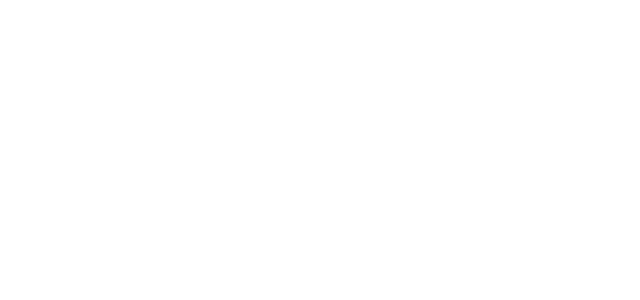
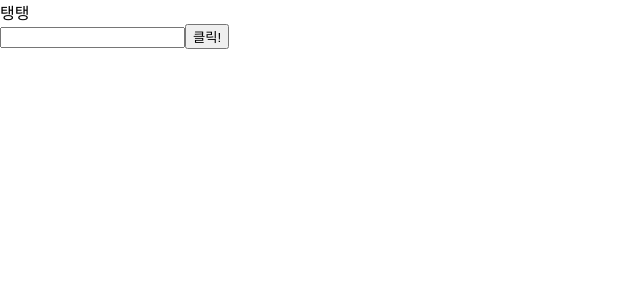
Before and after one commit to madplay/react-example, a React (Create React App) app: page /wordRelay in a window 1280 px wide. Shown: the top 300 px of the page, without its empty margins (0-640 px from the left). Built offline with nearby package versions, Linux system fonts and the light colour scheme.

Commit message:
Word Relay

```diff
--- a/src/App.js
+++ b/src/App.js
@@ -1,6 +1,7 @@
 import React from 'react';
 import { BrowserRouter, Route } from 'react-router-dom';
 import Home from './pages/Home';
+import WordRelayPage from './pages/WordRelayPage';
 import Multiplication from './pages/Multiplication';
 
 const App = () => {
@@ -8,6 +9,7 @@
         <BrowserRouter>
             <Route path="/" exact component={Home} />
             <Route path="/gugudan" component={Multiplication} />
+            <Route path="/wordRelay" component={WordRelayPage} />
         </BrowserRouter>
     );
 };
--- /dev/null
+++ b/src/components/WordRelay.js
@@ -0,0 +1,39 @@
+import React, { useState, useRef } from 'react';
+
+const WorldRelay = () => {
+    const [word, setWord] = useState('탱탱');
+    const [value, setValue] = useState('');
+    const [result, setResult] = useState('');
+    const inputRef = useRef(null);
+
+    const handleSubmitForm = (e) => {
+        e.preventDefault();
+
+        if (word[word.length - 1] === value[0]) {
+            setResult('정답');
+            setWord(value);
+            setValue('');
+        } else {
+            setResult('땡');
+            setValue('');
+        }
+        inputRef.current.focus();
+    };
+
+    const handleChangeInput = (e) => {
+        setValue(e.target.value);
+    };
+
+    return (
+        <>
+            <div>{word}</div>
+            <form onSubmit={handleSubmitForm}>
+                <input ref={inputRef} value={value} onChange={handleChangeInput} />
+                <button>클릭!</button>
+            </form>
+            <div>{result}</div>
+        </>
+    );
+};
+
+export default WorldRelay;
--- /dev/null
+++ b/src/pages/WordRelayPage.js
@@ -0,0 +1,8 @@
+import React from 'react';
+import WordRelay from '../components/WordRelay';
+
+const WordRelayPage = () => {
+    return <WordRelay />;
+};
+
+export default WordRelayPage;
```
